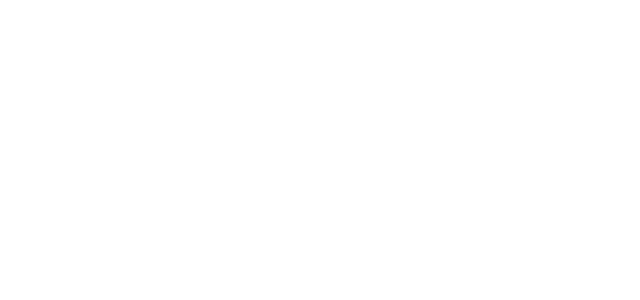
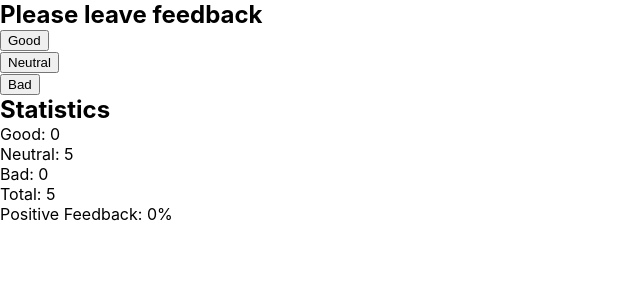
Before and after one commit to korolenkooleksii/goit-react-hw-02-feedback, a React (Create React App) app: page / in a window 1280 px wide. Shown: the top 300 px of the page, without its empty margins (0-640 px from the left). Built offline with nearby package versions, Linux system fonts and the light colour scheme.

Commit message:
add task 1

```diff
--- a/src/components/App.jsx
+++ b/src/components/App.jsx
@@ -1,9 +1,50 @@
-export const App = () => {
-  return (
-    <>
+import { Component } from 'react';
+import ServiceEvaluation from './ServiceEvaluation/ServiceEvaluation';
+import Statistics from './Statistics/Statistics';
 
-    </>
-  );
-};
+export class App extends Component {
+  state = {
+    good: 0,
+    neutral: 5,
+    bad: 0,
+  };
 
-console.log(555);
+  handleClick = value => {
+    if (value === 'good') {
+      this.setState(prevState => ({ good: prevState.good + 1 }));
+      return;
+    } else if (value === 'neutral') {
+      this.setState(prevState => ({ neutral: prevState.neutral + 1 }));
+      return;
+    } else {
+      this.setState(prevState => ({ bad: prevState.bad + 1 }));
+    }
+  };
+
+  countTotalFeedback = () => {
+    const values = Object.values(this.state);
+    let total = 0;
+    for (const value of values) {
+      total += value;
+    }
+    return total;
+  };
+
+  countPositiveFeedbackPercentage = () => {
+    let countPositiveFeedback = (this.state.good * 100) / this.countTotalFeedback();
+    return Math.round(countPositiveFeedback) + "%";
+  }
+
+  render() {
+    return (
+      <div>
+        <ServiceEvaluation handleClick={this.handleClick} />
+        <Statistics
+          state={this.state}
+          total={this.countTotalFeedback()}
+          positivePercentage={this.countPositiveFeedbackPercentage()}
+        />
+      </div>
+    );
+  }
+}
--- /dev/null
+++ b/src/components/ServiceEvaluation/ServiceEvaluation.jsx
@@ -0,0 +1,28 @@
+
+
+const ServiceEvaluation = ({ handleClick }) => {
+  return (
+    <div>
+      <h2>Please leave feedback</h2>
+      <ul>
+        <li>
+          <button type="button" onClick={() => handleClick('good')}>
+            Good
+          </button>
+        </li>
+        <li>
+          <button type="button" onClick={() => handleClick('neutral')}>
+            Neutral
+          </button>
+        </li>
+        <li>
+          <button type="button" onClick={() => handleClick('bad')}>
+            Bad
+          </button>
+        </li>
+      </ul>
+    </div>
+  );
+};
+
+export default ServiceEvaluation;
--- /dev/null
+++ b/src/components/Statistics/Statistics.jsx
@@ -0,0 +1,31 @@
+
+const Statistics = ({
+  state: { good, neutral, bad },
+  total,
+  positivePercentage,
+}) => {
+  return (
+    <div>
+      <h2>Statistics</h2>
+      <ul>
+        <li>
+          <span>Good: {good}</span>
+        </li>
+        <li>
+          <span>Neutral: {neutral}</span>
+        </li>
+        <li>
+          <span>Bad: {bad}</span>
+        </li>
+        <li>
+          <span>Total: {total}</span>
+        </li>
+        <li>
+          <span>Positive Feedback: {positivePercentage}</span>
+        </li>
+      </ul>
+    </div>
+  );
+};
+
+export default Statistics;
--- a/src/index.js
+++ b/src/index.js
@@ -11,7 +11,6 @@
     accent: 'tomato',
   },
 };
-console.log(theme);
 
 const root = ReactDOM.createRoot(document.getElementById('root'));
 root.render(
```
Also changed, not shown: src/components/ServiceEvaluation/ServiceEvaluation.styled.css (added), src/components/Statistics/Statistics.styled.css (added).
